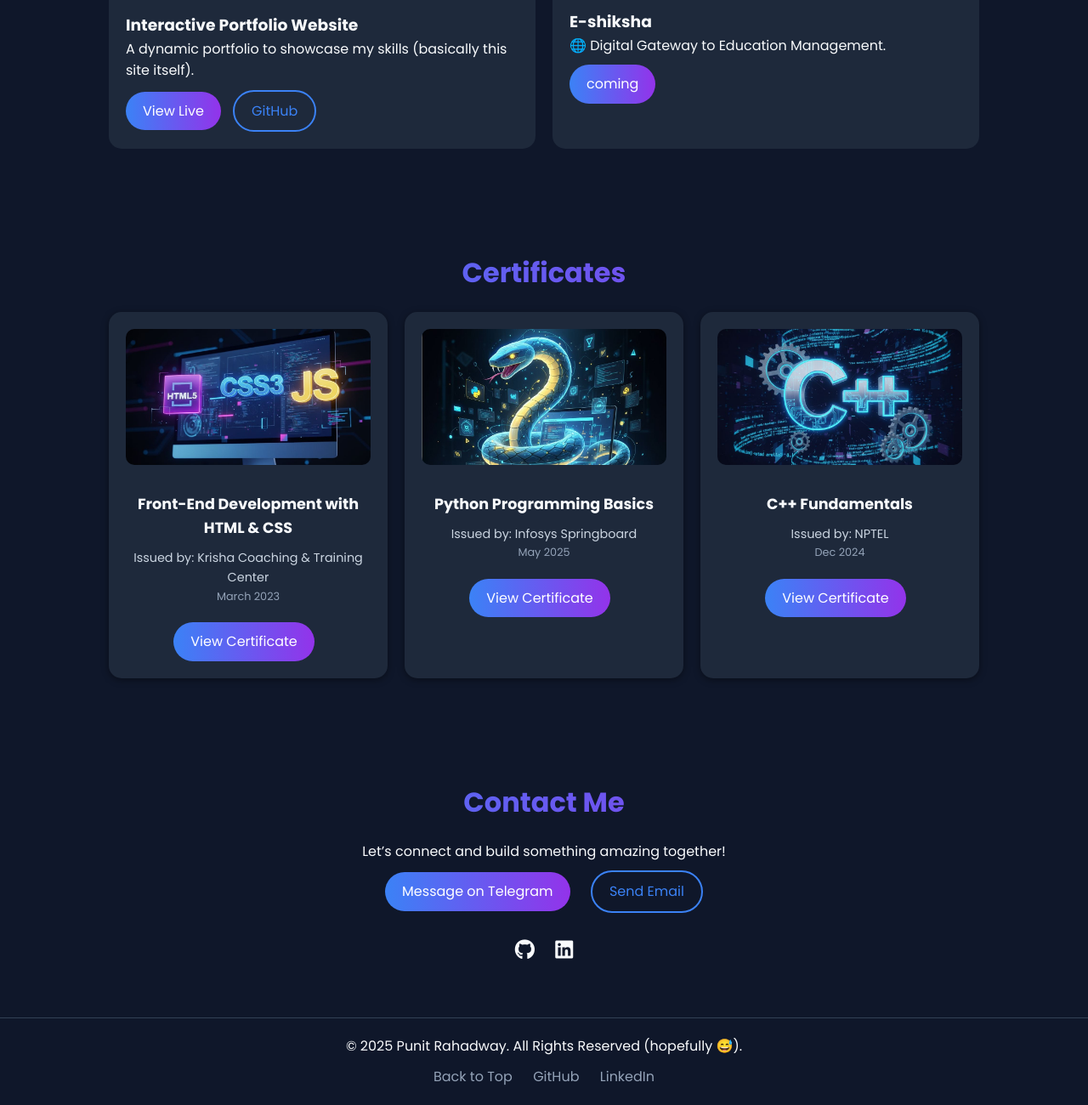
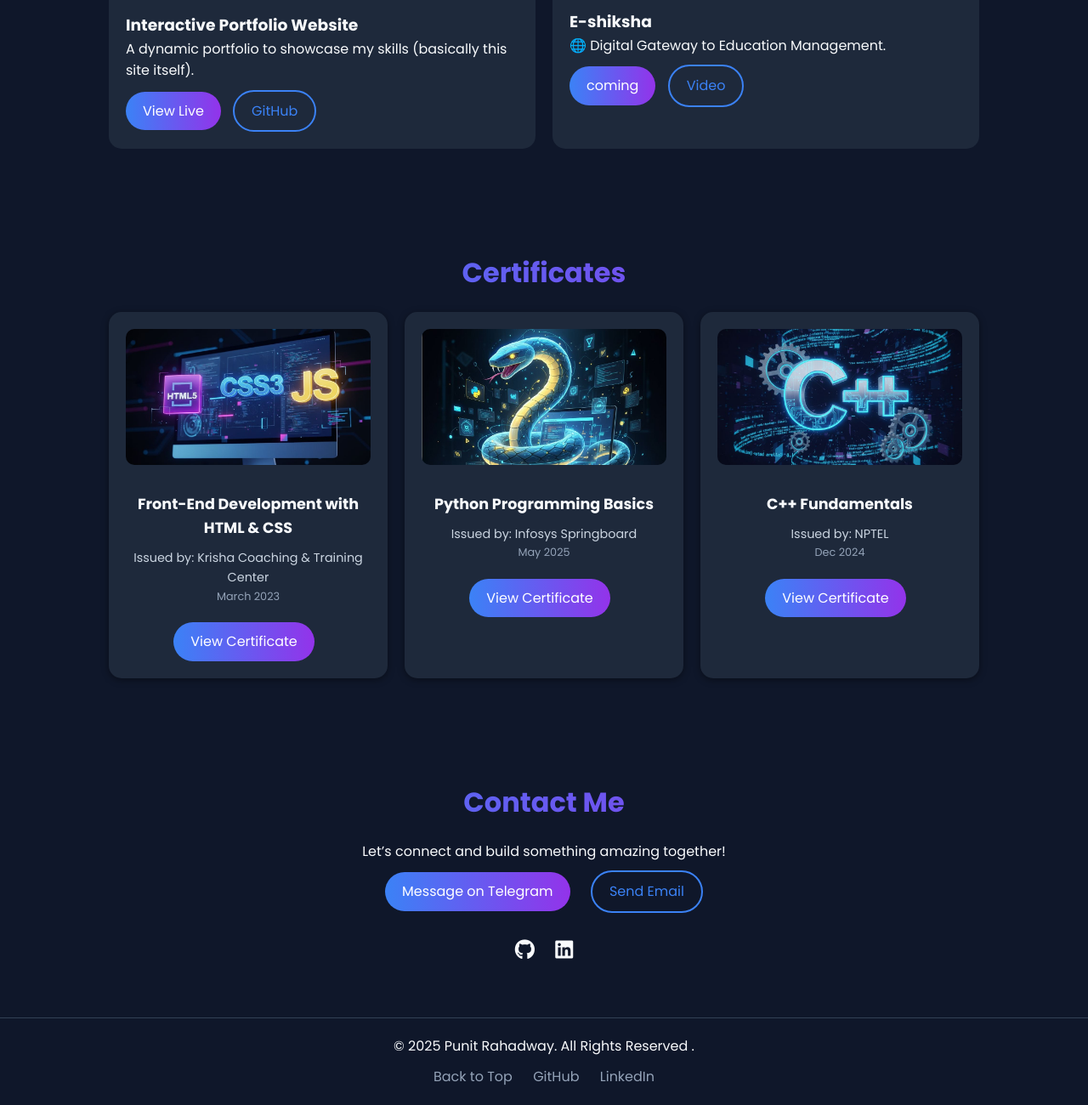
Before and after one commit to punit2006-rah/Digital-portfolio-Punit, a plain HTML site: page index.html in a window 1280 px wide. Shown: the part 2041-3341 px from the top of the page at 85% size. Drawn offline with Linux system fonts and the light colour scheme.

Commit message:
Update index.html

```diff
--- a/index.html
+++ b/index.html
@@ -154,7 +154,7 @@
         <p>🌐 Digital Gateway to Education Management.</p>
           <div class="project-links">
         <a href="#" target="_blank" class="btn primary">coming</a>
-          <!---  <a href="#" target="_blank" class="btn secondary">GitHub</a> --->
+        <a href="https://drive.google.com/file/d/1PzwjNdBbT1o3_en8hZfI6QdjKptEsxmy/view?usp=sharing&t=4" target="_blank" class="btn secondary">Video</a>
           </div>
     </div>
 
@@ -217,7 +217,7 @@
 
   <!-- ===== Footer ===== -->
 <footer class="footer">
-    <p>© 2025 Punit Rahadway. All Rights Reserved (hopefully 😅).</p>
+    <p>© 2025 Punit Rahadway. All Rights Reserved .</p>
      <div class="footer-links">
         <a href="#hero">Back to Top</a>
      <a href="https://github.com/punit2006-rah/Digital-portfolio-Punit" target="_blank">GitHub</a>
```
